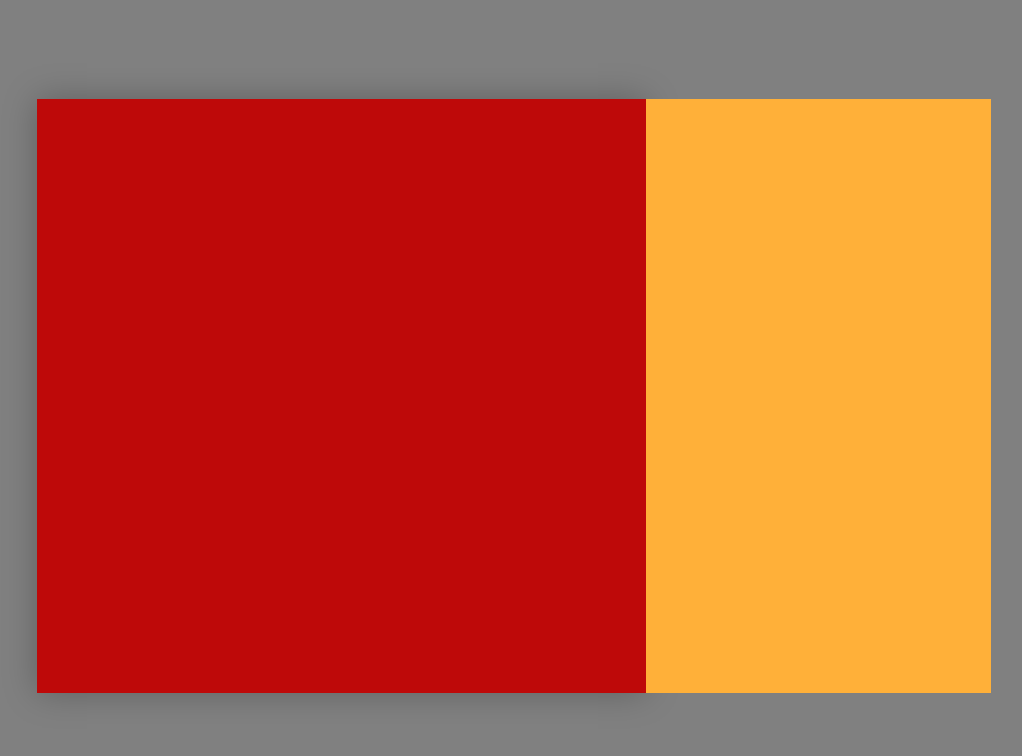
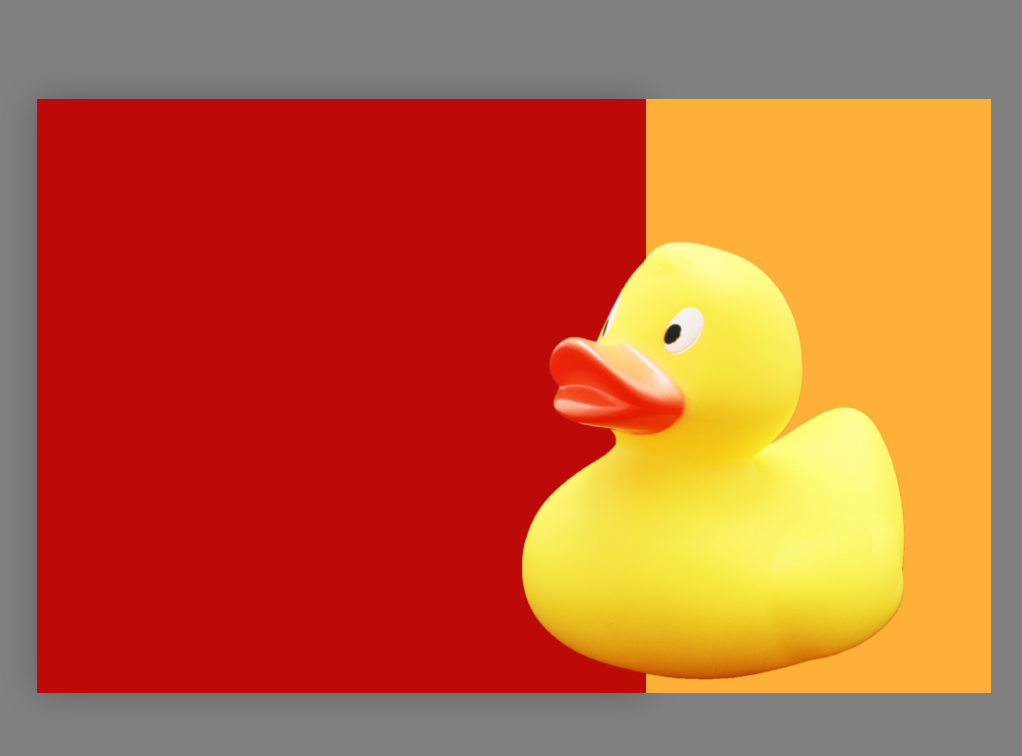
Before and after one commit to milapawlus/-Form-based-on-the-design-in-the-Figma, a plain HTML site: page index.html in a window 1280 px wide. Shown: the whole page, without its empty margins (126-1148 px from the left). Drawn offline with Linux system fonts and the light colour scheme.

Commit message:
added image

```diff
--- a/index.html
+++ b/index.html
@@ -11,6 +11,7 @@
     <div class="container">
         <div class="container__rectangle1"></div>
         <div class="container__rectangle2"></div>
+        <div class="container__image"><img src="images/hiclipart 2.png" alt="duck_pic"></div>
     </div>
 </body>
 </html>
--- a/style/style.css
+++ b/style/style.css
@@ -7,6 +7,7 @@ body {
 }
 
 .container {
+    position: relative;
     display: flex;
     width: 954px;
     height: 594px;
@@ -25,10 +26,11 @@ body {
     background: #FFB039;
 }
 
-.image {
+.container__image {
     position: absolute;
+    display: flex;
+    left: 350px;
+    top: 60px;
     width: 663px;
-    height: 603px;
-    left: 585px;
-    top: 205px;
+    height: 594px;
 }
```
